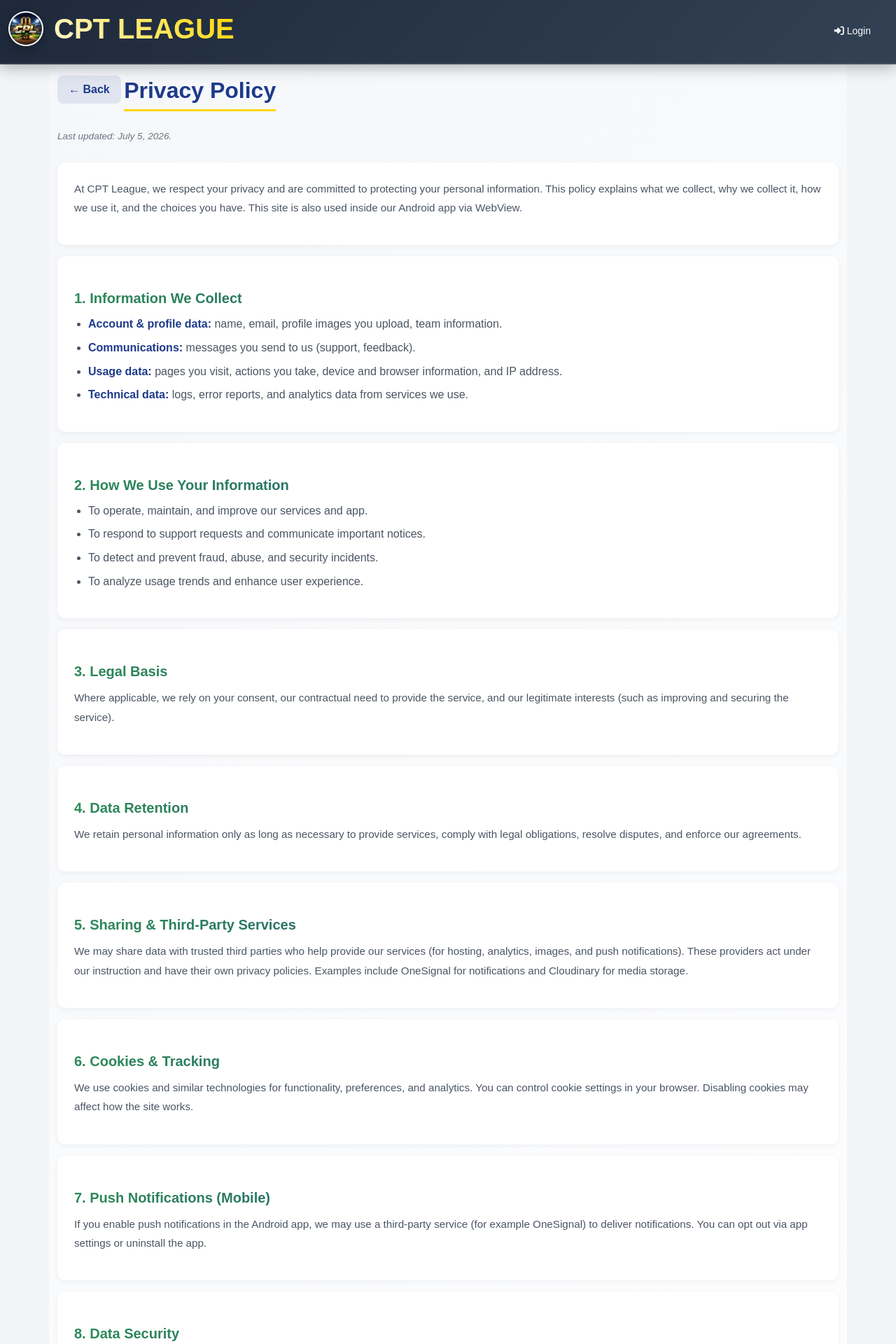
After one commit to VigneshMP21/Cricket_Scorecard, a PHP site: page /includes/privacy-policy.php in a window 1280 px wide. The commit adds this page. Shown: the top 1920 px of the page at 70% size. Run offline with PHP 8.4, Linux system fonts and the light colour scheme.

Commit message:
Privacy Policy

```diff
--- a/includes/header.php
+++ b/includes/header.php
@@ -448,7 +448,7 @@ if (session_status() === PHP_SESSION_NONE)
                                             <div class="icon-box"><i class="fas fa-bell"></i></div>
                                             <span>Notification Manager</span>
                                         </a></li>
-                                    <li><a class="dropdown-item" href="/CPT_LEAGUE/admin/change_password.php">
+                                    <li><a class="dropdown-item" href="/CPT_LEAGUE/includes/privacy-policy.php"><div class="icon-box"><i class="fas fa-shield-alt"></i></div><span>Privacy Policy</span></a></li><li><a class="dropdown-item" href="/CPT_LEAGUE/admin/change_password.php">
                                             <div class="icon-box"><i class="fas fa-key"></i></div>
                                             <span>Change Password</span>
                                         </a></li>
@@ -624,7 +624,7 @@ if (session_status() === PHP_SESSION_NONE)
                                         </a>
                                     </li>
                                     <li>
-                                        <a class="dropdown-item" href="/CPT_LEAGUE/player/change_password.php">
+                                        <a class="dropdown-item" href="/CPT_LEAGUE/includes/privacy-policy.php"><div class="icon-box"><i class="fas fa-shield-alt"></i></div><span>Privacy Policy</span></a></li><a class="dropdown-item" href="/CPT_LEAGUE/player/change_password.php">
                                             <div class="icon-box"><i class="fas fa-key"></i></div>
                                             <span>Change Password</span>
                                         </a>
--- /dev/null
+++ b/includes/privacy-policy.php
@@ -0,0 +1,225 @@
+<?php
+// includes/privacy-policy.php - Privacy Policy Page
+include "header.php";
+?>
+<style>
+/* Privacy Policy Page Styles */
+.privacy-page {
+    background: linear-gradient(135deg, #f5f7fa 0%, #ffffff 100%);
+    min-height: calc(100vh - 200px);
+    padding-top: 1rem !important;
+}
+
+.privacy-page .btn-link {
+    color: #1e3a8a;
+    font-weight: 600;
+    text-decoration: none;
+    padding: 0.5rem 1rem;
+    border-radius: 8px;
+    background: rgba(30, 58, 138, 0.1);
+    transition: all 0.3s ease;
+}
+
+.privacy-page .btn-link:hover {
+    background: rgba(30, 58, 138, 0.2);
+    transform: translateX(-3px);
+}
+
+.privacy-page h1 {
+    color: #1e3a8a;
+    font-weight: 800;
+    font-size: 2rem;
+    border-bottom: 3px solid #ffd700;
+    padding-bottom: 0.5rem;
+    display: inline-block;
+}
+
+.privacy-page h2 {
+    color: #2e8b57;
+    font-weight: 700;
+    font-size: 1.25rem;
+    margin-top: 1.5rem;
+    margin-bottom: 0.75rem;
+    background: linear-gradient(135deg, #2e8b57 0%, #1e3a8a 100%);
+    -webkit-background-clip: text;
+    -webkit-text-fill-color: transparent;
+    background-clip: text;
+}
+
+.privacy-page p {
+    color: #4b5563;
+    line-height: 1.8;
+    font-size: 0.95rem;
+}
+
+.privacy-page ul {
+    padding-left: 1.25rem;
+}
+
+.privacy-page li {
+    color: #4b5563;
+    margin-bottom: 0.5rem;
+    line-height: 1.6;
+}
+
+.privacy-page li strong {
+    color: #1e3a8a;
+}
+
+.privacy-page a {
+    color: #2563eb;
+    text-decoration: none;
+    font-weight: 500;
+    transition: all 0.2s ease;
+}
+
+.privacy-page a:hover {
+    color: #1d4ed8;
+    text-decoration: underline;
+}
+
+.privacy-page .text-muted {
+    color: #6b7280 !important;
+    font-size: 0.85rem;
+    font-style: italic;
+}
+
+.privacy-page section {
+    background: white;
+    padding: 1.5rem;
+    border-radius: 12px;
+    box-shadow: 0 2px 8px rgba(0, 0, 0, 0.05);
+    margin-bottom: 1rem;
+    transition: all 0.3s ease;
+}
+
+.privacy-page section:hover {
+    box-shadow: 0 4px 16px rgba(0, 0, 0, 0.1);
+    transform: translateY(-2px);
+}
+
+@media (max-width: 768px) {
+    .privacy-page {
+        padding-top: 0.5rem !important;
+        padding-left: 0.75rem !important;
+        padding-right: 0.75rem !important;
+    }
+
+    .privacy-page h1 {
+        font-size: 1.5rem;
+    }
+
+    .privacy-page h2 {
+        font-size: 1.1rem;
+    }
+
+    .privacy-page section {
+        padding: 1rem;
+    }
+}
+</style>
+
+<div class="container py-3 py-md-4 privacy-page">
+    <a href="javascript:void(0)" id="privacy-back-link" class="btn btn-link mb-2 mb-md-3">&larr; Back</a>
+    <h1 class="mb-3 mb-md-4">Privacy Policy</h1>
+
+    <p class="text-muted">Last updated: <?php echo date('F j, Y'); ?>.</p>
+
+    <section class="mt-3 mt-md-4">
+        <p>At CPT League, we respect your privacy and are committed to protecting your personal information. This policy explains what we collect, why we collect it, how we use it, and the choices you have. This site is also used inside our Android app via WebView.</p>
+    </section>
+
+    <section class="mt-3">
+        <h2>1. Information We Collect</h2>
+        <ul>
+            <li><strong>Account & profile data:</strong> name, email, profile images you upload, team information.</li>
+            <li><strong>Communications:</strong> messages you send to us (support, feedback).</li>
+            <li><strong>Usage data:</strong> pages you visit, actions you take, device and browser information, and IP address.</li>
+            <li><strong>Technical data:</strong> logs, error reports, and analytics data from services we use.</li>
+        </ul>
+    </section>
+
+    <section class="mt-3">
+        <h2>2. How We Use Your Information</h2>
+        <ul>
+            <li>To operate, maintain, and improve our services and app.</li>
+            <li>To respond to support requests and communicate important notices.</li>
+            <li>To detect and prevent fraud, abuse, and security incidents.</li>
+            <li>To analyze usage trends and enhance user experience.</li>
+        </ul>
+    </section>
+
+    <section class="mt-3">
+        <h2>3. Legal Basis</h2>
+        <p>Where applicable, we rely on your consent, our contractual need to provide the service, and our legitimate interests (such as improving and securing the service).</p>
+    </section>
+
+    <section class="mt-3">
+        <h2>4. Data Retention</h2>
+        <p>We retain personal information only as long as necessary to provide services, comply with legal obligations, resolve disputes, and enforce our agreements.</p>
+    </section>
+
+    <section class="mt-3">
+        <h2>5. Sharing & Third-Party Services</h2>
+        <p>We may share data with trusted third parties who help provide our services (for hosting, analytics, images, and push notifications). These providers act under our instruction and have their own privacy policies. Examples include OneSignal for notifications and Cloudinary for media storage.</p>
+    </section>
+
+    <section class="mt-3">
+        <h2>6. Cookies & Tracking</h2>
+        <p>We use cookies and similar technologies for functionality, preferences, and analytics. You can control cookie settings in your browser. Disabling cookies may affect how the site works.</p>
+    </section>
+
+    <section class="mt-3">
+        <h2>7. Push Notifications (Mobile)</h2>
+        <p>If you enable push notifications in the Android app, we may use a third-party service (for example OneSignal) to deliver notifications. You can opt out via app settings or uninstall the app.</p>
+    </section>
+
+    <section class="mt-3">
+        <h2>8. Data Security</h2>
+        <p>We implement reasonable technical and organizational measures to protect personal data. However, no method of transmission or storage is completely secure. If you suspect a security issue, contact us immediately.</p>
+    </section>
+
+    <section class="mt-3">
+        <h2>9. Your Rights</h2>
+        <p>Depending on your jurisdiction, you may have rights to access, correct, delete, or restrict processing of your personal data. To exercise these rights, contact us at the address below.</p>
+    </section>
+
+    <section class="mt-3">
+        <h2>10. Children's Privacy</h2>
+        <p>Our service is not directed to children under 13. We do not knowingly collect personal data from children under 13. If you believe we have collected such data, please contact us to request deletion.</p>
+    </section>
+
+    <section class="mt-3">
+        <h2>11. International Transfers</h2>
+        <p>Your information may be stored or processed in countries outside your country of residence. We take steps to ensure appropriate safeguards are in place.</p>
+    </section>
+
+    <section class="mt-3">
+        <h2>12. Contact Us</h2>
+        <p>For questions, requests, or complaints, contact: <a href="mailto:mpvignesh2107@gmail.com">mpvignesh2107@gmail.com</a></p>
+    </section>
+
+    <section class="mt-3">
+        <h2>13. Changes to This Policy</h2>
+        <p>We may update this policy. We will post the revised version here with a new date. Continued use of the service after changes constitutes acceptance of the updated policy.</p>
+    </section>
+
+</div>
+
+<script>
+document.addEventListener('DOMContentLoaded', function() {
+    var backLink = document.getElementById('privacy-back-link');
+    if (backLink) {
+        backLink.addEventListener('click', function(e) {
+            e.preventDefault();
+            if (document.referrer && document.referrer !== window.location.href) {
+                window.history.back();
+            } else {
+                window.location.href = '<?php echo isset($_SESSION["user_id"]) ? (($_SESSION["role"] === "admin") ? "admin_dashboard.php" : "player/player_dashboard.php") : "../index.php"; ?>';
+            }
+        });
+    }
+});
+</script>
+
+<?php include "footer.php"; ?>
```
